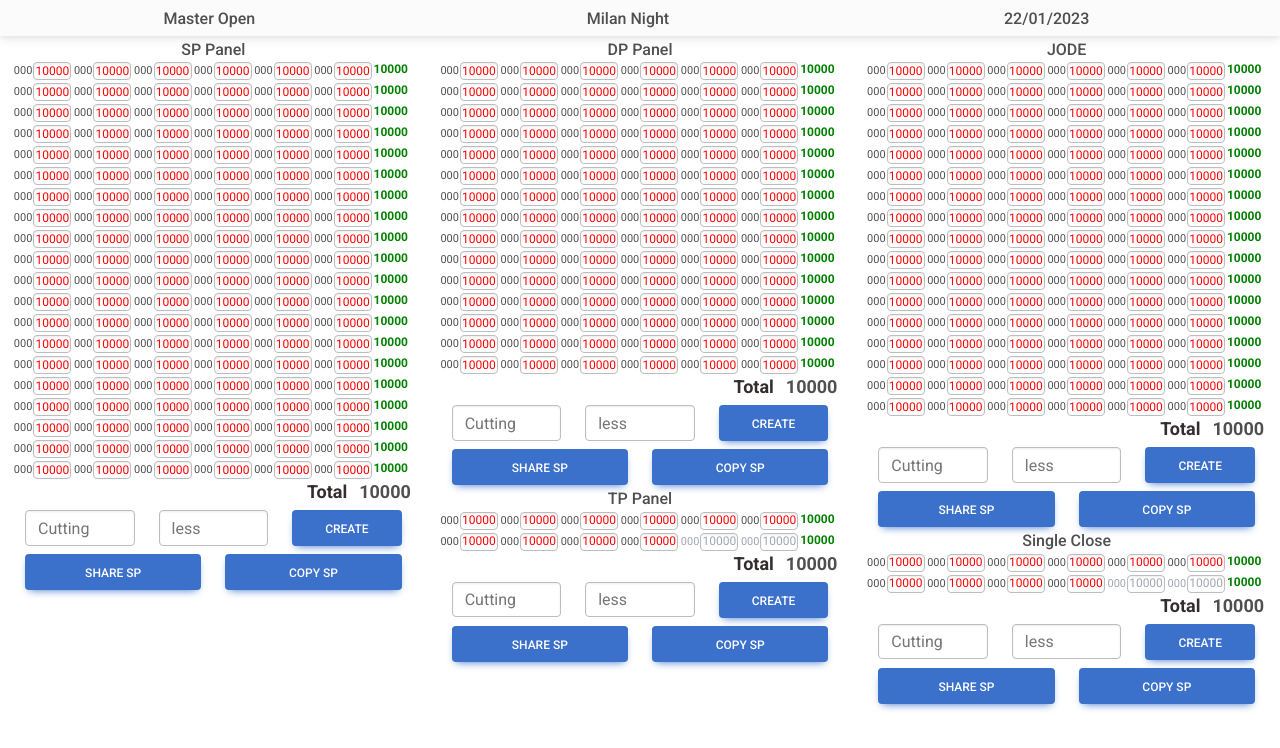
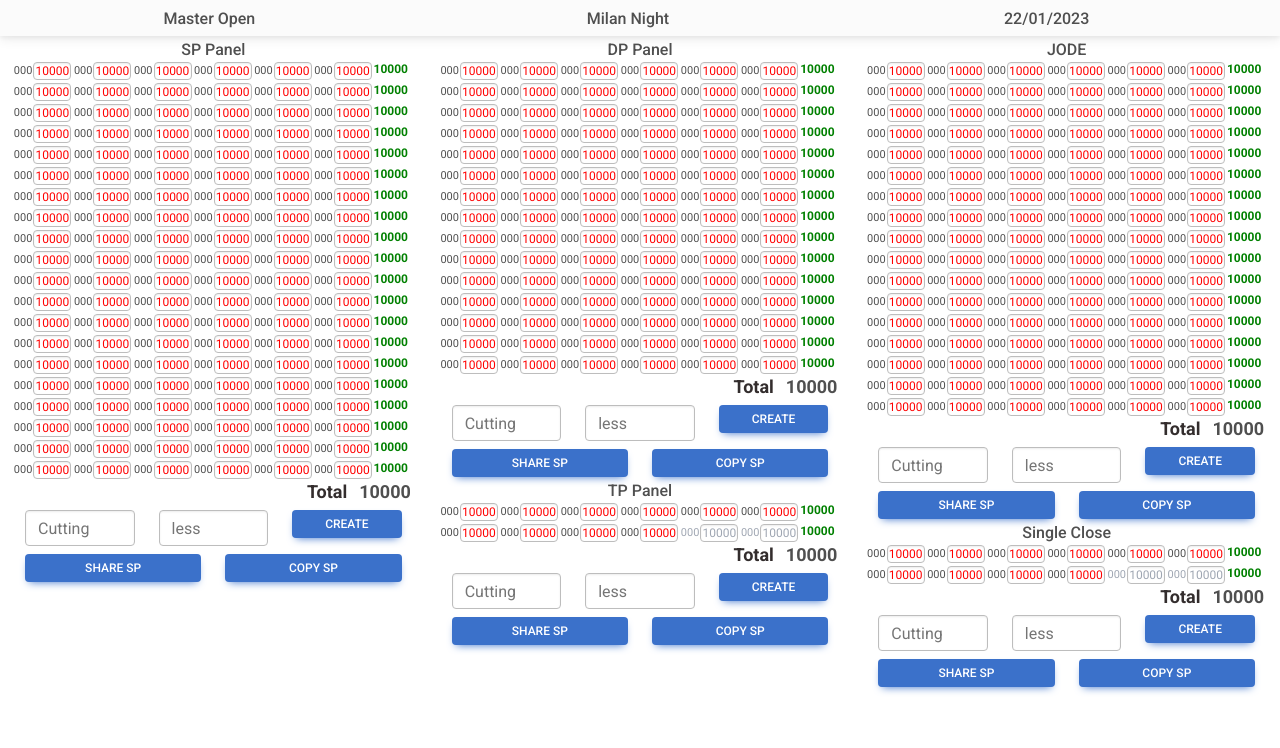
Before and after one commit to Mayankgangwr/Kalyan, a React (Create React App) app: page / in a window 1280 px wide. Shown: the top 748 px of the page. Built offline with nearby package versions, Linux system fonts and the light colour scheme; a web font is replaced by a local one.

Commit message:
Update master.css and master.js

```diff
--- a/src/master.css
+++ b/src/master.css
@@ -44,6 +44,10 @@ body {
 .grand-total-no {
   font-size: 18px;
 }
+.buttons {
+  padding-top: 5px !important;
+  padding-bottom: 5px !important;
+}
 @media only screen and (min-width: 375px) and (max-width: 425px) {
   body {
     line-height: 17px !important;
--- a/src/master.js
+++ b/src/master.js
@@ -110,7 +110,7 @@ const Master = () => {
               <div className="col-4">
                 <input
                   type="text"
-                  className="form-control  w-100"
+                  className="form-control w-100"
                   placeholder="Cutting"
                 />
               </div>
@@ -122,17 +122,26 @@ const Master = () => {
                 />
               </div>
               <div className="col-4">
-                <button type="submit" className="btn btn-primary w-100">
+                <button
+                  type="submit"
+                  className="btn btn-primary w-100  buttons"
+                >
                   Create
                 </button>
               </div>
               <div className="col-6 mt-2">
-                <button type="submit" className="btn btn-primary w-100">
+                <button
+                  type="submit"
+                  className="btn btn-primary w-100  buttons"
+                >
                   Share SP
                 </button>
               </div>
               <div className="col-6 mt-2">
-                <button type="submit" className="btn btn-primary w-100">
+                <button
+                  type="submit"
+                  className="btn btn-primary w-100  buttons"
+                >
                   Copy SP
                 </button>
               </div>
@@ -236,17 +245,26 @@ const Master = () => {
                 />
               </div>
               <div className="col-4">
-                <button type="submit" className="btn btn-primary w-100">
+                <button
+                  type="submit"
+                  className="btn btn-primary w-100  buttons"
+                >
                   Create
                 </button>
               </div>
               <div className="col-6 mt-2">
-                <button type="submit" className="btn btn-primary w-100">
+                <button
+                  type="submit"
+                  className="btn btn-primary w-100  buttons"
+                >
                   Share SP
                 </button>
               </div>
               <div className="col-6 mt-2">
-                <button type="submit" className="btn btn-primary w-100">
+                <button
+                  type="submit"
+                  className="btn btn-primary w-100  buttons"
+                >
                   Copy SP
                 </button>
               </div>
@@ -402,17 +420,26 @@ const Master = () => {
                 />
               </div>
               <div className="col-4">
-                <button type="submit" className="btn btn-primary w-100">
+                <button
+                  type="submit"
+                  className="btn btn-primary w-100  buttons"
+                >
                   Create
                 </button>
               </div>
               <div className="col-6 mt-2">
-                <button type="submit" className="btn btn-primary w-100">
+                <button
+                  type="submit"
+                  className="btn btn-primary w-100  buttons"
+                >
                   Share SP
                 </button>
               </div>
               <div className="col-6 mt-2">
-                <button type="submit" className="btn btn-primary w-100">
+                <button
+                  type="submit"
+                  className="btn btn-primary w-100  buttons"
+                >
                   Copy SP
                 </button>
               </div>
@@ -516,17 +543,26 @@ const Master = () => {
                 />
               </div>
               <div className="col-4">
-                <button type="submit" className="btn btn-primary w-100">
+                <button
+                  type="submit"
+                  className="btn btn-primary w-100  buttons"
+                >
                   Create
                 </button>
               </div>
               <div className="col-6 mt-2">
-                <button type="submit" className="btn btn-primary w-100">
+                <button
+                  type="submit"
+                  className="btn btn-primary w-100  buttons"
+                >
                   Share SP
                 </button>
               </div>
               <div className="col-6 mt-2">
-                <button type="submit" className="btn btn-primary w-100">
+                <button
+                  type="submit"
+                  className="btn btn-primary w-100  buttons"
+                >
                   Copy SP
                 </button>
               </div>
@@ -682,17 +718,26 @@ const Master = () => {
                 />
               </div>
               <div className="col-4">
-                <button type="submit" className="btn btn-primary w-100">
+                <button
+                  type="submit"
+                  className="btn btn-primary w-100  buttons"
+                >
                   Create
                 </button>
               </div>
               <div className="col-6 mt-2">
-                <button type="submit" className="btn btn-primary w-100">
+                <button
+                  type="submit"
+                  className="btn btn-primary w-100  buttons"
+                >
                   Share SP
                 </button>
               </div>
               <div className="col-6 mt-2">
-                <button type="submit" className="btn btn-primary w-100">
+                <button
+                  type="submit"
+                  className="btn btn-primary w-100  buttons"
+                >
                   Copy SP
                 </button>
               </div>
```
